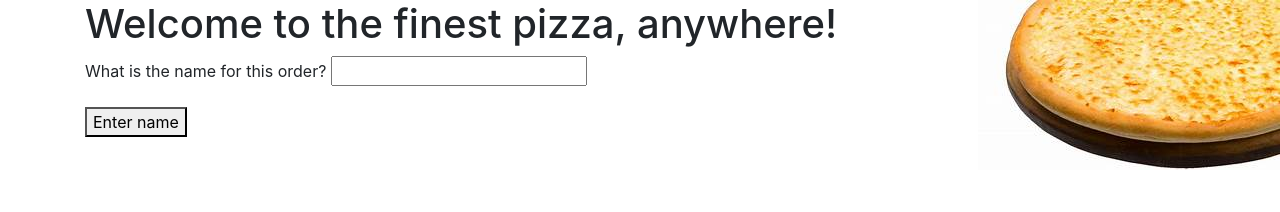
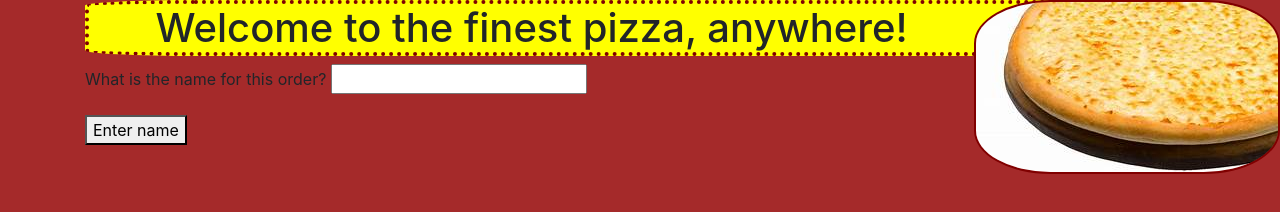
Before and after one commit to H-Len/pizza-order-2.0, a plain HTML site: page index.html in a window 1280 px wide. Drawn offline with Linux system fonts and the light colour scheme.

Commit message:
add style

```diff
--- a/css/styles.css
+++ b/css/styles.css
@@ -1,14 +1,34 @@
+body {
+  background-color: brown;
+  }
+
+h1 {
+  background-color: yellow;
+  border: dotted 4px maroon;
+  border-radius: 10%;
+  text-align: center;
+
+}
+
 #za {
   background-image: image("img/cheesePizza1.jpeg");
   float: right;
+  border: solid 2px maroon;
+  border-radius: 25%;
+  background-color: inherit;
 }
 
 .jumbotron {
   display: none;
   width: 80%;
+  margin: 10px;
 }
 
 .grandOrder {
   display: none;
   width: 30%;
 }
+
+#totalCost {
+  background-color: lightgrey;
+}
```
